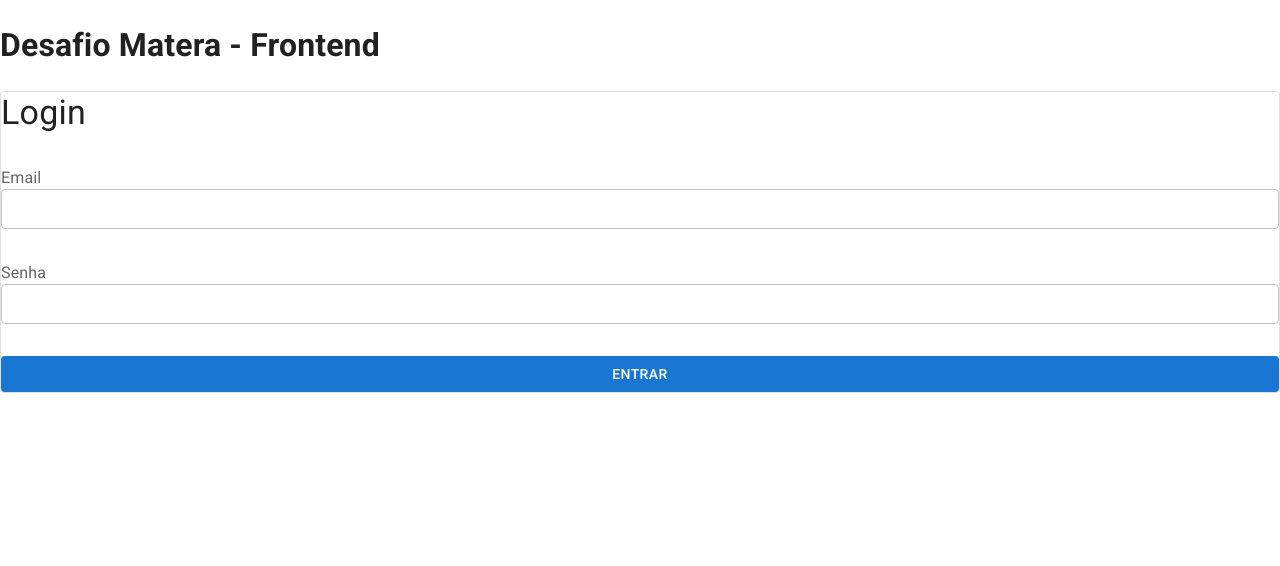
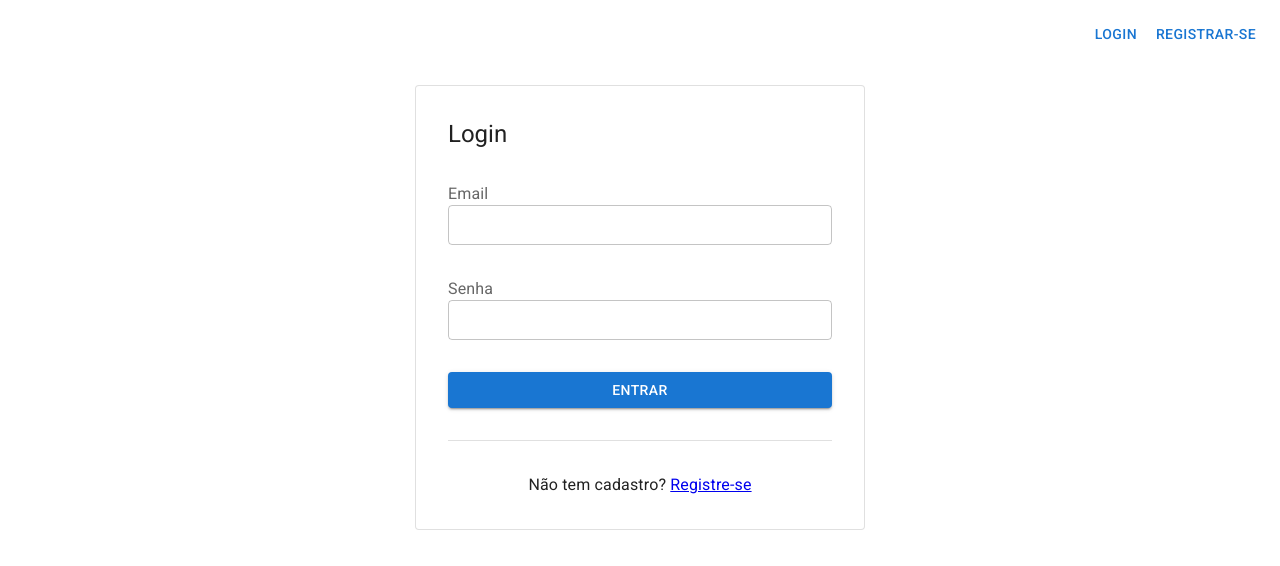
Before and after one commit to jviniciusoliveira/desafio-matera-frontend, a React (Vite) app: page /login in a window 1280 px wide. Shown: the top 566 px of the page. Built offline with nearby package versions, Linux system fonts and the light colour scheme.

Commit message:
feat: adiciona layout para rotas públicas

```diff
--- a/src/App.tsx
+++ b/src/App.tsx
@@ -8,7 +8,6 @@ function App() {
   return (
     <ThemeProvider theme={theme}>
       <CssBaseline />
-      <h1>Desafio Matera - Frontend</h1>
       <RouterProvider router={router} />
     </ThemeProvider>
   )
--- a/src/pages/Login.tsx
+++ b/src/pages/Login.tsx
@@ -1,6 +1,6 @@
 import { useForm } from 'react-hook-form'
 import { zodResolver } from '@hookform/resolvers/zod'
-import { Box, Button, Card, Typography } from '@mui/material'
+import { Box, Button, Card, Divider, Typography } from '@mui/material'
 
 import { FormProvider } from '@/providers/FormProvider'
 import { FormInput } from '@/components/FormInput'
@@ -8,6 +8,7 @@ import {
   loginFormDefaultValues,
   loginFormSchema,
 } from '@/schemas/login-form.schema'
+import { Link } from 'react-router'
 
 export default function Login() {
   const formMethods = useForm({
@@ -16,8 +17,15 @@ export default function Login() {
   })
 
   return (
-    <Card variant="outlined">
-      <Typography component="h1" variant="h4" sx={{ marginBottom: '2rem' }}>
+    <Card
+      variant="outlined"
+      sx={{
+        width: '100%',
+        maxWidth: '450px',
+        padding: '2rem',
+      }}
+    >
+      <Typography component="h1" variant="h5" sx={{ marginBottom: '2rem' }}>
         Login
       </Typography>
       <FormProvider
@@ -25,7 +33,7 @@ export default function Login() {
         onSubmit={async (values) => {
           try {
             const param = new URLSearchParams({
-              search: values.email,
+              email: values.email,
             })
 
             const response = await fetch(
@@ -62,6 +70,12 @@ export default function Login() {
             Entrar
           </Button>
         </Box>
+        <Divider sx={{ marginY: '2rem' }} />
+        <Box sx={{ display: 'flex', flexDirection: 'column', gap: 2 }}>
+          <Typography sx={{ textAlign: 'center' }}>
+            Não tem cadastro? <Link to="/register">Registre-se</Link>
+          </Typography>
+        </Box>
       </FormProvider>
     </Card>
   )
--- a/src/pages/Register.tsx
+++ b/src/pages/Register.tsx
@@ -13,8 +13,16 @@ export default function Register() {
   })
 
   return (
-    <Card variant="outlined">
-      <Typography component="h1" variant="h4" sx={{ marginBottom: '2rem' }}>
+    <Card
+      variant="outlined"
+      sx={{
+        width: '100%',
+        maxWidth: '600px',
+        padding: '2rem',
+        marginBottom: '2rem',
+      }}
+    >
+      <Typography component="h1" variant="h5" sx={{ marginBottom: '2rem' }}>
         Registro
       </Typography>
       <FormProvider
--- /dev/null
+++ b/src/pages/_layout/GuestLayout.tsx
@@ -0,0 +1,24 @@
+import { Outlet } from 'react-router'
+import { Link as RouterLink } from 'react-router'
+import { Box, Button } from '@mui/material'
+
+export function GuestLayout() {
+  return (
+    <Box sx={{ width: '100%', display: 'flex', flexDirection: 'column' }}>
+      <Box
+        component="header"
+        sx={{ alignSelf: 'flex-end', padding: '1rem', marginBottom: '1rem' }}
+      >
+        <Button component={RouterLink} to="/login">
+          Login
+        </Button>
+        <Button component={RouterLink} to="/register">
+          Registrar-se
+        </Button>
+      </Box>
+      <Box component="main" sx={{ display: 'flex', justifyContent: 'center' }}>
+        <Outlet />
+      </Box>
+    </Box>
+  )
+}
--- a/src/router.tsx
+++ b/src/router.tsx
@@ -1,8 +1,12 @@
 import { createBrowserRouter } from 'react-router'
 import Login from './pages/Login'
 import Register from './pages/Register'
+import { GuestLayout } from './pages/_layout/GuestLayout'
 
 export const router = createBrowserRouter([
+  {
+    element: <GuestLayout />,
+    children: [
       {
         path: '/login',
         element: <Login />,
@@ -11,4 +15,6 @@ export const router = createBrowserRouter([
         path: '/register',
         element: <Register />,
       },
+    ],
+  },
 ])
```
Lines whose indentation alone changed are shown as unchanged.
